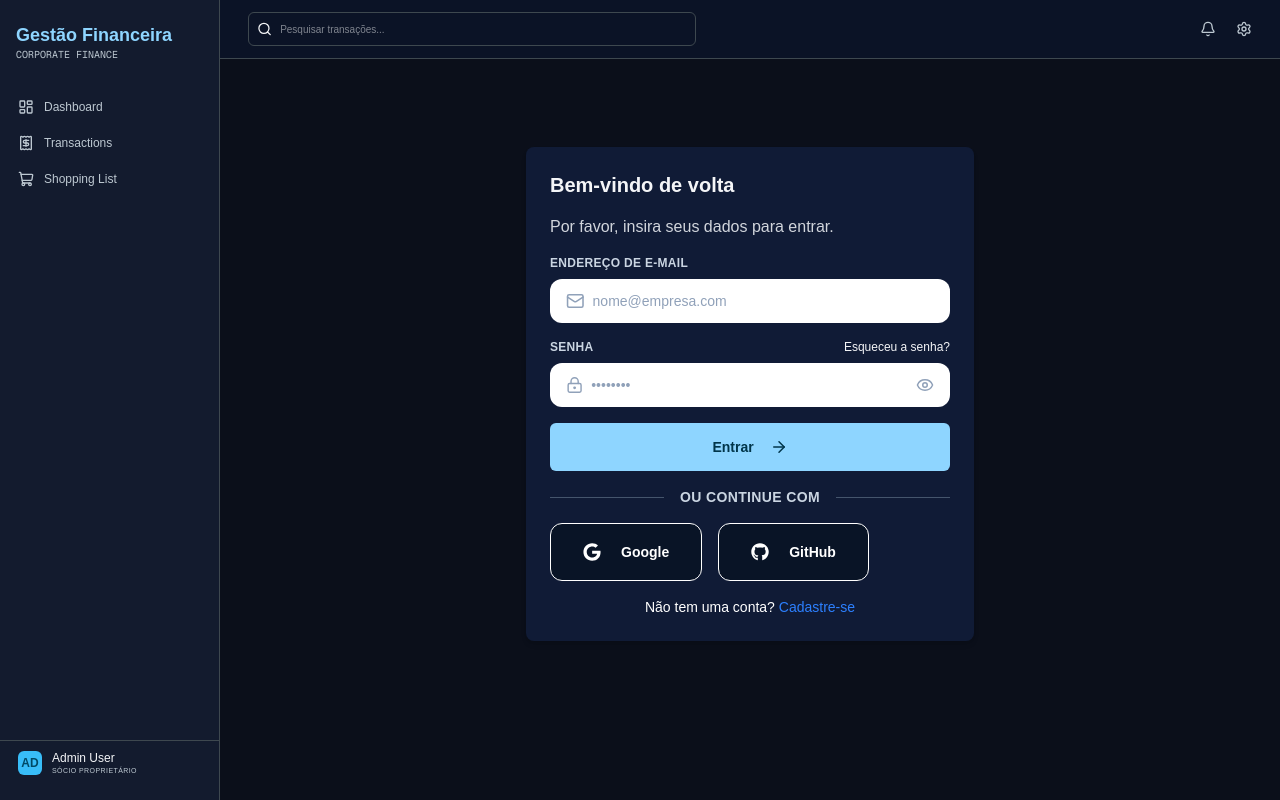
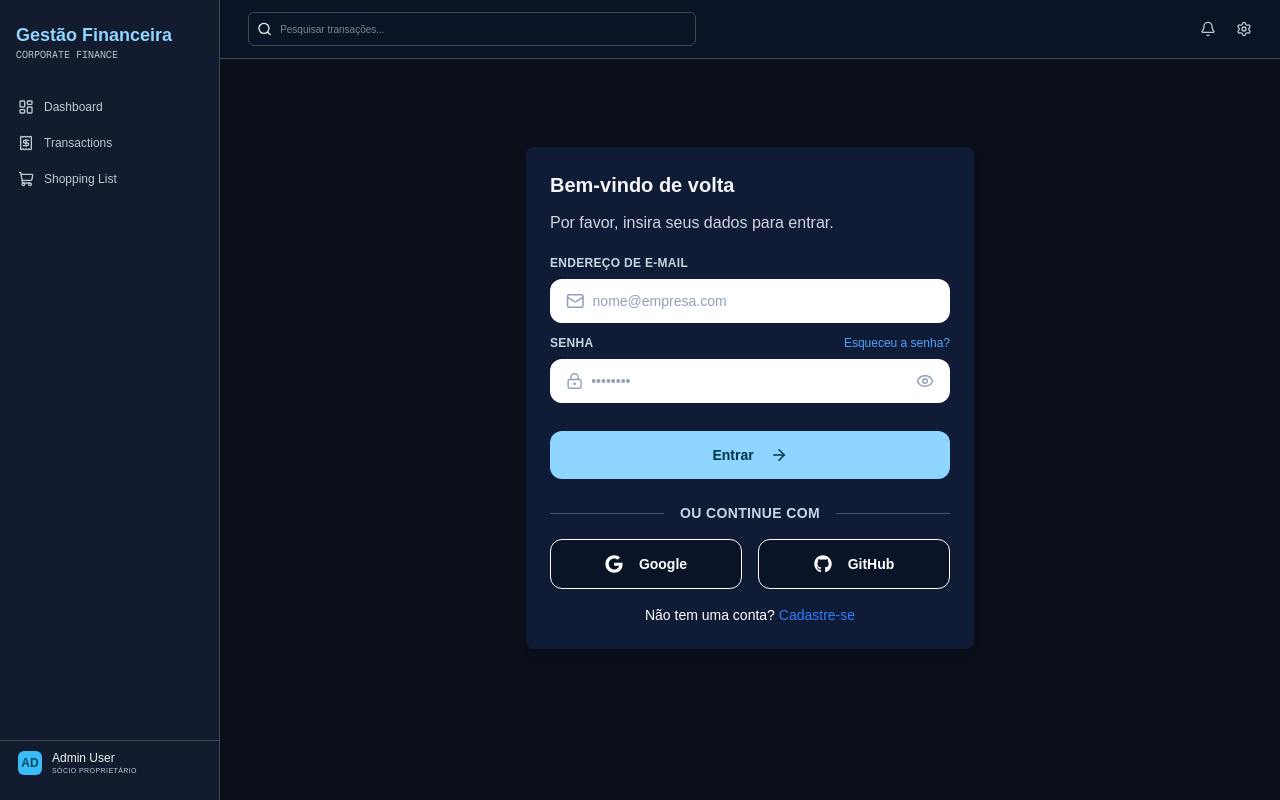
Before and after one commit to lab05-juniando/lab05-frontend, a Next.js app: page / in a window 1280 px wide. Built offline with nearby package versions, Linux system fonts and the light colour scheme.

Commit message:
CreatePageLogin completed

```diff
--- a/app/components/buttons.tsx
+++ b/app/components/buttons.tsx
@@ -5,7 +5,7 @@ import { FaGoogle, FaGithub } from "react-icons/fa";
 
 type ButtonProps = {
     children: React.ReactNode;
-    size?: "large" | "big" | "medium" | "large";
+    size?: "large" | "big" | "medium" | "compact";
     colorsParam: "dark" | "medium" | "light";
     weight: "400" | "500" | "600";
     onClick?: () => void;
@@ -26,9 +26,10 @@ export const Button = ({
 }: ButtonProps) => {
     const classes = {
         base: "flex flex-row items-center w-fit h-fit text-sm rounded-md py-3.5 px-6 gap-4 cursor-pointer font-inter",
-        medium: "gap-4 py-3 px-7 text-base",
+        medium: "py-3 px-7 text-base",
         large: "rounded-xl py-4.5 px-8 gap-5 text-base",
-        big: " w-full justify-center rounded-2xl py-3.5 px-8",
+        big: " w-full  rounded-2xl py-3.5 px-8",
+        compact: "w-full justify-center rounded-xl py-1 px-2",
     };
 
     const colors = {
--- a/app/components/low.tsx
+++ b/app/components/low.tsx
@@ -19,11 +19,11 @@ export default function Low() {
 
             <div className="flex flex-row gap-4 mt-4">
 
-                <Button colorsParam="dark" weight="600" size="large" iconType="google" borderColor="white" iconPosition="left">
+                <Button colorsParam="dark" weight="600" size="compact" iconType="google" borderColor="white" iconPosition="left">
                     Google
                 </Button>
 
-                <Button colorsParam="dark" weight="600" size="large" iconType="github" borderColor="white" iconPosition="left">
+                <Button colorsParam="dark" weight="600" size="compact" iconType="github" borderColor="white" iconPosition="left">
                     GitHub
                 </Button>
             </div>
--- a/app/login/page.tsx
+++ b/app/login/page.tsx
@@ -5,22 +5,31 @@ import Low from '@/app/components/low';
 
 export default function LoginPage() {
   return (
-    <div className="flex flex-col gap-4 max-w-md mx-auto mt-20 p-6 bg-[#101B36] rounded-lg shadow-md">
+    <div className="flex flex-col gap-3 max-w-md mx-auto mt-20 p-6 bg-[#101B36] rounded-lg shadow-md">
       <h2 className="font-bold text-xl">Bem-vindo de volta</h2>
       <h3 className="text-gray-300">Por favor, insira seus dados para entrar.</h3>
+
+      <div className="flex flex-col gap-3 mt-2">
         <Input text="Endereço de E-mail" type="email" placeholder="nome@empresa.com" />
-      <Input text="Senha" type="password" placeholder="••••••••"
+        <Input
+          text="Senha"
+          type="password"
+          placeholder="••••••••"
           rightLabel={
-          <a href="/esqueci-senha" className="text-with-400 hover:underline">
+            <a href="/esqueci-senha" className="text-blue-400 hover:underline">
               Esqueceu a senha?
             </a>
           }
         />
-      <Button colorsParam="light" weight="600" iconType="arrow" iconPosition="right" size="big">
+      </div>
+
+      <div className="flex flex-col gap-6 mt-4">
+        <Button colorsParam="light" weight="600" iconType="arrow" iconPosition="right" size="compact">
           Entrar
         </Button>
 
-        <Low></Low>
+        <Low />
+      </div>
     </div>
   );
 }
```
Lines whose indentation alone changed are shown as unchanged.
